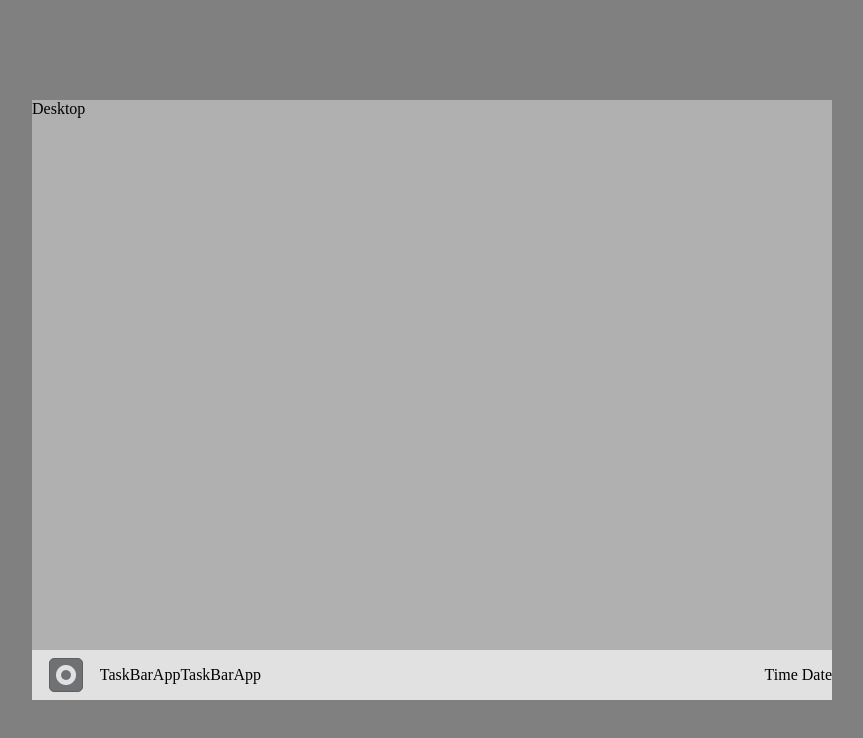
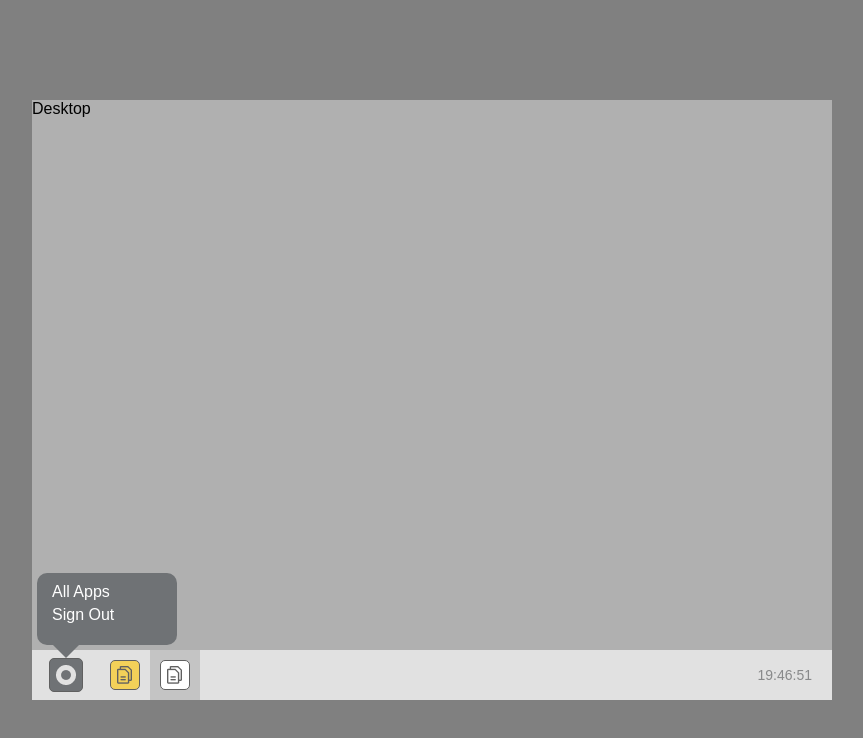
Before and after one commit to Rashed360/WebOS-Project, a React (Create React App) app: page / in a window 1280 px wide. Shown: the top 738 px of the page, without its empty margins (208-1071 px from the left). Built offline with nearby package versions, Linux system fonts and the light colour scheme.

Commit message:
taskbar active app

```diff
--- a/src/components/taskbar/TaskBar.jsx
+++ b/src/components/taskbar/TaskBar.jsx
@@ -1,19 +1,35 @@
 import React from 'react'
+import { useState } from 'react'
 import Start from './start/Start'
 import TaskBarApp from './taskbarapp/TaskBarApp'
 import TimeDate from './timedate/TimeDate'
+import StartMenu from './start/startmenu/StartMenu'
 
 const TaskBar = () => {
+  const [activeApp, setActiveApp] = useState('Text')
+
   return <div className='taskbar'>
       <Start />
       <div className="taskbar-items">
           <div className="apps">
-              <TaskBarApp />
-              <TaskBarApp />
+              <TaskBarApp
+                name='Files'
+                imgSrc='/images/files.png'
+                flavour='#F3D159'
+                active={activeApp}
+                onClick={setActiveApp}
+              />
+              <TaskBarApp
+                name='Text'
+                imgSrc='/images/files.png'
+                flavour='#FFFFFF'
+                active={activeApp}
+                onClick={setActiveApp}
+              />
           </div>
           <TimeDate />
       </div>
-
+      <StartMenu />
   </div>
 }
 
--- /dev/null
+++ b/src/components/taskbar/start/startmenu/StartMenu.jsx
@@ -0,0 +1,12 @@
+import React from 'react'
+
+const StartMenu = () => {
+  return <div className='start-menu'>
+      <div className="menu">
+        <p>All Apps</p>
+        <p>Sign Out</p>
+      </div>
+  </div>
+}
+
+export default StartMenu
--- a/src/components/taskbar/taskbarapp/TaskBarApp.jsx
+++ b/src/components/taskbar/taskbarapp/TaskBarApp.jsx
@@ -1,7 +1,19 @@
 import React from 'react'
+import Icon from '../../icon/Icon'
 
-const TaskBarApp = () => {
-  return <div>TaskBarApp</div>
+const TaskBarApp = ({name,imgSrc,flavour,onClick,...props}) => {
+
+  const taskbarAppAction = (name) => {
+    onClick(name)
+  }
+
+  return (
+    <div className={ props.active===name ? 'taskbar-app active' : 'taskbar-app'}>
+      <Icon size='30' color={flavour} radius='5' iconOnClick={taskbarAppAction.bind(null,name)}>
+        <img src={imgSrc} alt="start" />
+      </Icon>
+    </div>
+  )
 }
 
 export default TaskBarApp
--- a/src/components/taskbar/timedate/TimeDate.jsx
+++ b/src/components/taskbar/timedate/TimeDate.jsx
@@ -1,7 +1,28 @@
 import React from 'react'
+import { useState, useEffect } from 'react'
 
 const TimeDate = () => {
-  return <div>Time Date</div>
+  var t
+  const [timeDate, setTimeDate] = useState({})
+
+  useEffect(()=>{
+    currentTime()
+  },[t])
+
+  const currentTime = () => {
+    var date = new Date()
+    var hour = date.getHours()
+    var min = date.getMinutes()
+    var sec = date.getSeconds()
+    t = setTimeout(function(){ currentTime() }, 1000)
+    setTimeDate({hour,min,sec})
+  }
+
+  return (
+    <div className='time-date'>
+      <div className=''>{timeDate.hour}:{timeDate.min}:{timeDate.sec}</div>
+    </div>
+  )
 }
 
 export default TimeDate
--- a/src/index.css
+++ b/src/index.css
@@ -1,5 +1,6 @@
 * {
   margin: 0;
+  font-family: sans-serif;
 }
 body {
   height: 100vh;
@@ -28,6 +29,7 @@ body {
   background-color: #E1E1E1;
   display: flex;
   align-items: center;
+  position: relative;
 }
 
 /* -----taskbar/start----- */
@@ -48,6 +50,61 @@ body {
 .taskbar > .taskbar-items > .apps {
   display: flex;
 }
+.taskbar > .taskbar-items > .apps > .taskbar-app {
+  width: 50px;
+  height: 50px;
+  display: flex;
+  justify-content: center;
+  align-items: center;
+}
+.taskbar > .taskbar-items > .apps > .taskbar-app.active {
+  background-color: #C4C4C4;
+}
+/* -----taskbar/time-date----- */
+.taskbar > .taskbar-items > .time-date {
+  margin-right: 20px;
+  display: flex;
+  justify-content: center;
+  align-items: center;
+  color: #88898A;
+  font-weight: 400;
+  font-size: 14px;
+}
+
+/* -----taskbar/start-menu----- */
+.start-menu {
+  width: 140px;
+  height: 72px;
+  position: absolute;
+  bottom: 55px;
+  left: 5px;
+  background-color: #6F7275;
+  border-radius: 10px;
+  z-index: 1;
+  /* visibility: hidden;
+  opacity: 0; */
+  transition: opacity 0.3s;
+}
+.start-menu::after {
+  content: "";
+  position: absolute;
+  top: 100%;
+  left: 15%;
+  margin-left: -5px;
+  border-width: 13px;
+  border-style: solid;
+  border-color: #6F7275 transparent transparent transparent;
+}
+.start-menu > .menu {
+  margin: 10px 15px;
+  display: flex;
+  flex-direction: column;
+  align-items: flex-start;
+}
+.start-menu > .menu > p {
+  color: white;
+  margin-bottom: 5px;
+}
 
 /* -----icon----- */
 .icon {
```
Also changed, not shown: public/images/files.png (added).
